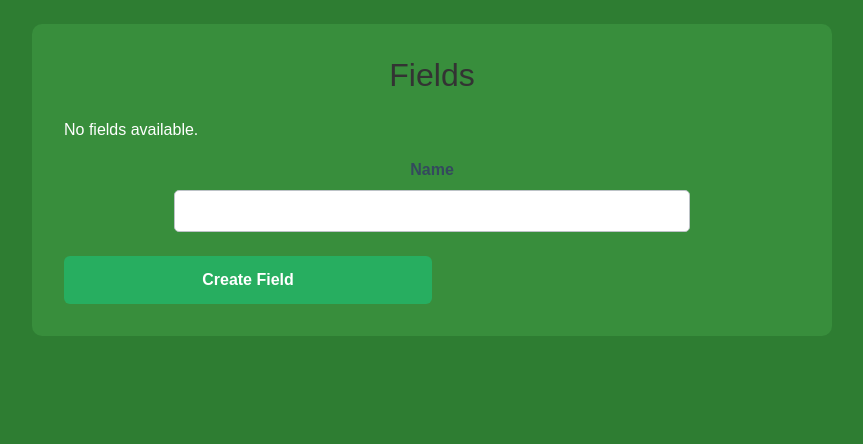
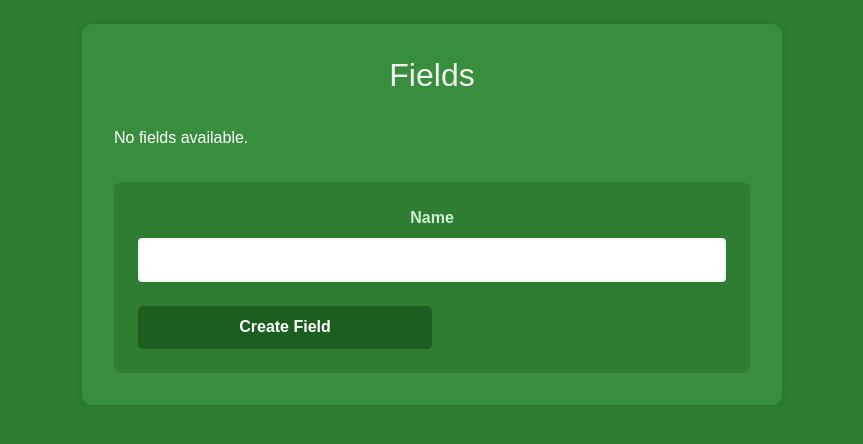
Before and after one commit to VeselinMar/TournamentManager, a Django app: page /fields/create/ in a window 1280 px wide. Shown: the part 56-500 px from the top of the page, without its empty margins (208-1071 px from the left). Run offline with Django 4.2, Linux system fonts and the light colour scheme; data that the repository does not hold is empty.

Commit message:
css improvements

```diff
--- /dev/null
+++ b/tournamentapp/static/css/fields.css
@@ -0,0 +1,107 @@
+/* Container */
+.field-style .team-list-container {
+  max-width: 700px;
+  margin: 3rem auto;
+  padding: 2rem;
+  background-color: #388e3c;
+  border-radius: 10px;
+  box-shadow: 0 0 10px rgba(0, 0, 0, 0.1);
+  color: #fff;
+  font-family: Arial, sans-serif;
+}
+
+/* Title */
+.field-style .page-title {
+  text-align: center;
+  font-size: 2rem;
+  margin-bottom: 2rem;
+  color: #f1f1f1;
+}
+
+/* Field list */
+.field-style .field-list {
+  list-style-type: none;
+  padding: 0;
+  margin-bottom: 2rem;
+}
+
+.field-style .field-item {
+  padding: 0.75rem 1rem;
+  margin-bottom: 0.5rem;
+  background-color: #2e7d32;
+  border-radius: 6px;
+  box-shadow: 0 0 5px rgba(0,0,0,0.2);
+  font-size: 1.1rem;
+}
+
+/* Form styling */
+.field-style .field-create-form {
+  margin-top: 2rem;
+  background-color: #2e7d32;
+  padding: 1.5rem;
+  border-radius: 8px;
+}
+
+.field-style .form-group {
+  margin-bottom: 1.5rem;
+}
+
+.field-style .form-label {
+  display: block;
+  font-weight: bold;
+  margin-bottom: 0.5rem;
+  color: #d0f0d0;
+}
+
+.field-style input[type="text"],
+select,
+textarea {
+  width: 100%;
+  padding: 0.6rem;
+  border: none;
+  border-radius: 4px;
+  font-size: 1rem;
+  box-shadow: inset 0 0 3px rgba(0,0,0,0.2);
+}
+
+.field-style .form-error {
+  color: #ffcccb;
+  font-size: 0.9rem;
+  margin-top: 0.4rem;
+}
+
+.field-style .non-field-errors p {
+  color: #ffcccb;
+  margin-bottom: 0.5rem;
+}
+
+.field-style .btn-submit {
+  background-color: #1b5e20;
+  color: #fff;
+  border: none;
+  padding: 0.6rem 1.2rem;
+  font-size: 1rem;
+  border-radius: 5px;
+  cursor: pointer;
+  transition: background-color 0.2s ease;
+}
+
+.field-style .btn-submit:hover {
+  background-color: #145a17;
+}
+
+/* Optional datalist styling */
+.field-style datalist option {
+  color: black;
+}
+
+/* Responsive tweaks */
+@media (max-width: 600px) {
+.field-style .team-list-container {
+    padding: 1rem;
+  }
+
+.field-style .btn-submit {
+    width: 100%;
+  }
+}
--- /dev/null
+++ b/tournamentapp/static/css/home.css
@@ -0,0 +1,30 @@
+.home-style h1 {
+  font-family: 'Georgia', serif;
+  font-weight: bold;
+  font-size: 2.5rem;
+  color: #2c3e50;
+  text-shadow: 1px 1px 2px rgba(0,0,0,0.1);
+}
+
+
+.home-style .timeline-table th, .timeline-table td {
+  vertical-align: middle;
+  text-align: center;
+}
+
+.home-style .match-card {
+  background-color: #f9f9f9;
+  padding: 0.5rem;
+  border-radius: 6px;
+  border-left: 4px solid #3498db;
+  box-shadow: 0 1px 3px rgba(0,0,0,0.05);
+}
+
+.home-style .match-card.finished {
+  background-color: #e8f5e9;
+  border-left-color: #27ae60;
+}
+
+.home-style .score {
+  font-size: 1.1rem;
+}
--- a/tournamentapp/static/css/leaderboard.css
+++ b/tournamentapp/static/css/leaderboard.css
@@ -21,6 +21,13 @@
   padding: 1.5rem 2rem;
   border-radius: 8px;
   box-shadow: 0 0 10px rgba(0,0,0,0.2);
+}
+
+/* Remove styling from links */
+.leaderboard-column a {
+  color: #c8e6c9;
+  text-decoration: none;
+  font-weight: bold;
 }
 
 /* Section headings */
--- a/tournamentapp/static/css/match_form.css
+++ b/tournamentapp/static/css/match_form.css
@@ -18,23 +18,28 @@
 .match-form {
   display: flex;
   flex-direction: column;
+  gap: 1.5rem;
 }
 
 .form-group {
   display: flex;
   flex-direction: column;
   align-items: center;
-  margin-bottom: 1.5rem;
+  text-align: center;
 }
 
 .form-label {
   font-weight: 600;
   margin-bottom: 0.5rem;
   color: #34495e;
+  width: 100%;
 }
 
-input, select, textarea {
-  width: 70%;
+.match-form input,
+.match-form select,
+.match-form textarea {
+  width: 100%;
+  max-width: 420px;
   padding: 0.5rem 0.75rem;
   font-size: 1rem;
   border: 1.8px solid #bdc3c7;
@@ -42,7 +47,9 @@ input, select, textarea {
   transition: border-color 0.3s ease;
 }
 
-input:focus, select:focus, textarea:focus {
+.match-form input:focus,
+.match-form select:focus,
+.match-form textarea:focus {
   outline: none;
   border-color: #3498db;
   box-shadow: 0 0 6px rgba(52, 152, 219, 0.4);
--- a/tournamentapp/static/css/styles.css
+++ b/tournamentapp/static/css/styles.css
@@ -1,6 +1,8 @@
+@import url(home.css);
 @import url(team_form.css);
 @import url(leaderboard.css);
 @import url(match_form.css);
 @import url(team_list.css);
 @import url(team_detail.css);
 @import url(match_edit.css);
+@import url(fields.css);
--- a/tournamentapp/static/css/team_detail.css
+++ b/tournamentapp/static/css/team_detail.css
@@ -16,7 +16,7 @@
   padding-left: 0;
 }
 
-.match-item, .player-item {
+.match-item, .player-stats {
   margin-bottom: 0.5rem;
 }
 
--- a/tournamentapp/static/css/team_list.css
+++ b/tournamentapp/static/css/team_list.css
@@ -1,4 +1,4 @@
-.team-list-container {
+.team-list-style .container {
   max-width: 800px;
   margin: 3rem auto;
   padding: 2rem;
@@ -6,34 +6,34 @@
   border-radius: 10px;
 }
 
-.team-list {
+.team-list-style .page-title {
+  text-align: center;
+  margin-bottom: 1.5rem;
+  font-size: 2rem;
+  color: #ffffff;
+}
+
+.team-list-style .team-list {
   list-style-type: none;
   padding-left: 0;
 }
 
-.team-item {
+.team-list-style .team-item {
   margin-bottom: 1rem;
   font-size: 1.2rem;
 }
 
-.team-link {
+.team-list-style .team-link {
   text-decoration: none;
-  color: #d5dfd6;
+  color: #f1f1f1;
   font-weight: bold;
 }
 
-.team-link:hover {
+.team-list-style .team-link:hover {
   text-decoration: underline;
 }
 
-.actions {
+.team-list-style .actions {
   margin-top: 2rem;
   text-align: center;
 }
-
-.page-title {
-  text-align: center;
-  margin-bottom: 1.5rem;
-  font-size: 2rem;
-  color: #333;
-}
--- a/tournamentapp/templates/fields/field_create.html
+++ b/tournamentapp/templates/fields/field_create.html
@@ -1,6 +1,7 @@
 {% extends 'base.html' %}
 {% block content %}
 
+<div class="field-style">
 <div class="container team-list-container">
     <h1 class="page-title">Fields</h1>
 
@@ -48,5 +49,6 @@
     <option value="{{ field_obj.name }}"></option>
   {% endfor %}
 </datalist>
+</div>
 
 {% endblock %}
--- a/tournamentapp/templates/teams/team_list.html
+++ b/tournamentapp/templates/teams/team_list.html
@@ -1,6 +1,6 @@
 {% extends 'base.html' %}
 {% block content %}
-
+<div class="team-list-style">
   <div class="container team-list-container">
       <h1 class="page-title">Teams</h1>
 
@@ -19,5 +19,6 @@
       <div class="actions">
           <a href="{% url 'team-create' %}" class="btn btn-primary">Add Team</a>
       </div>
-
+  </div>
+</div>
 {% endblock %}
--- a/tournamentapp/views.py
+++ b/tournamentapp/views.py
@@ -12,6 +12,7 @@ from .forms import TeamCreateForm, MatchCreateForm, MatchEditForm, MatchEventFor
 from django.urls import reverse_lazy
 from django.db.models import Q, Count
 from collections import defaultdict
+from django.utils.timezone import localtime
 
 
 class HomePageView(TemplateView):
@@ -20,20 +21,27 @@ class HomePageView(TemplateView):
     def get_context_data(self, **kwargs):
         context = super().get_context_data(**kwargs)
 
-        teams = Team.objects.all()
         matches = Match.objects.select_related('field', 'home_team', 'away_team').order_by('start_time')
 
-        # Group matches by field
-        matches_by_field = defaultdict(list)
+        # Get all field names and unique times
+        all_field_names = sorted({match.field.name for match in matches})
+        matches_by_time = defaultdict(dict)
+
         for match in matches:
-            field_name = match.field.name
-            matches_by_field[field_name].append(match)
+            time_key = localtime(match.start_time).strftime("%H:%M")
+            matches_by_time[time_key][match.field.name] = match
+
+        timeline = []
+        for time, field_dict in sorted(matches_by_time.items()):
+            row = {
+                'time': time,
+                'matches': [field_dict.get(fname) for fname in all_field_names]
+            }
+            timeline.append(row)
 
         context.update({
-            'teams': teams,
-            'matches_by_field': dict(matches_by_field),
-            'no_teams': not teams.exists(),
-            'no_matches': not matches.exists(),
+            'timeline': timeline,
+            'field_names': all_field_names,
         })
 
         return context
@@ -174,7 +182,7 @@ class LeaderboardView(TemplateView):
         context = super().get_context_data(**kwargs)
 
         # Top scorers
-        players = Player.objects.all().order_by('-goals')
+        players = Player.objects.filter(goals__gt=0).order_by('-goals')[:10]
         context['players'] = players
 
         # Team leaderboard (same logic from TeamLeaderboardView)
```
Also changed, not shown: tournamentapp/templates/home.html (+42 -25 lines), tournamentapp/templates/matches/leaderboard.html (+3 -4 lines), tournamentapp/templates/teams/team_detail.html (+13 -6 lines). Lines whose indentation alone changed are shown as unchanged.
